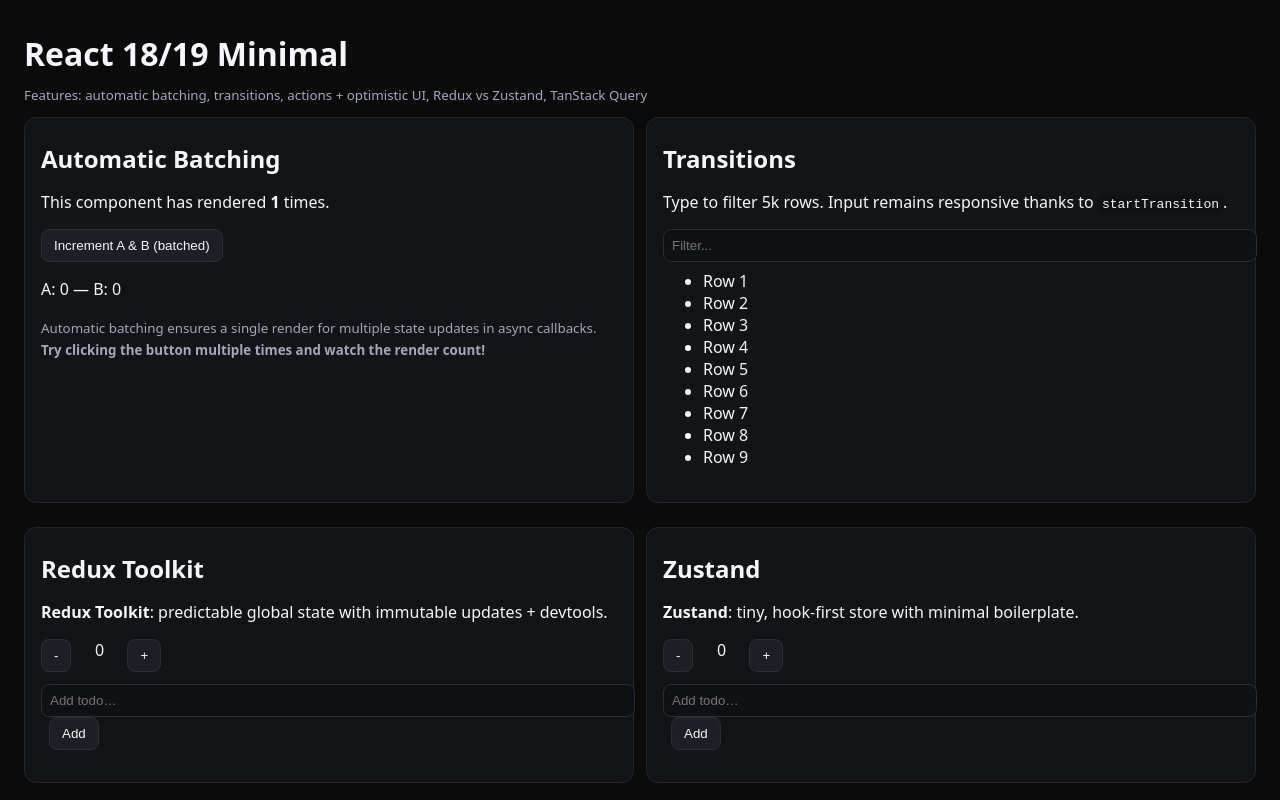
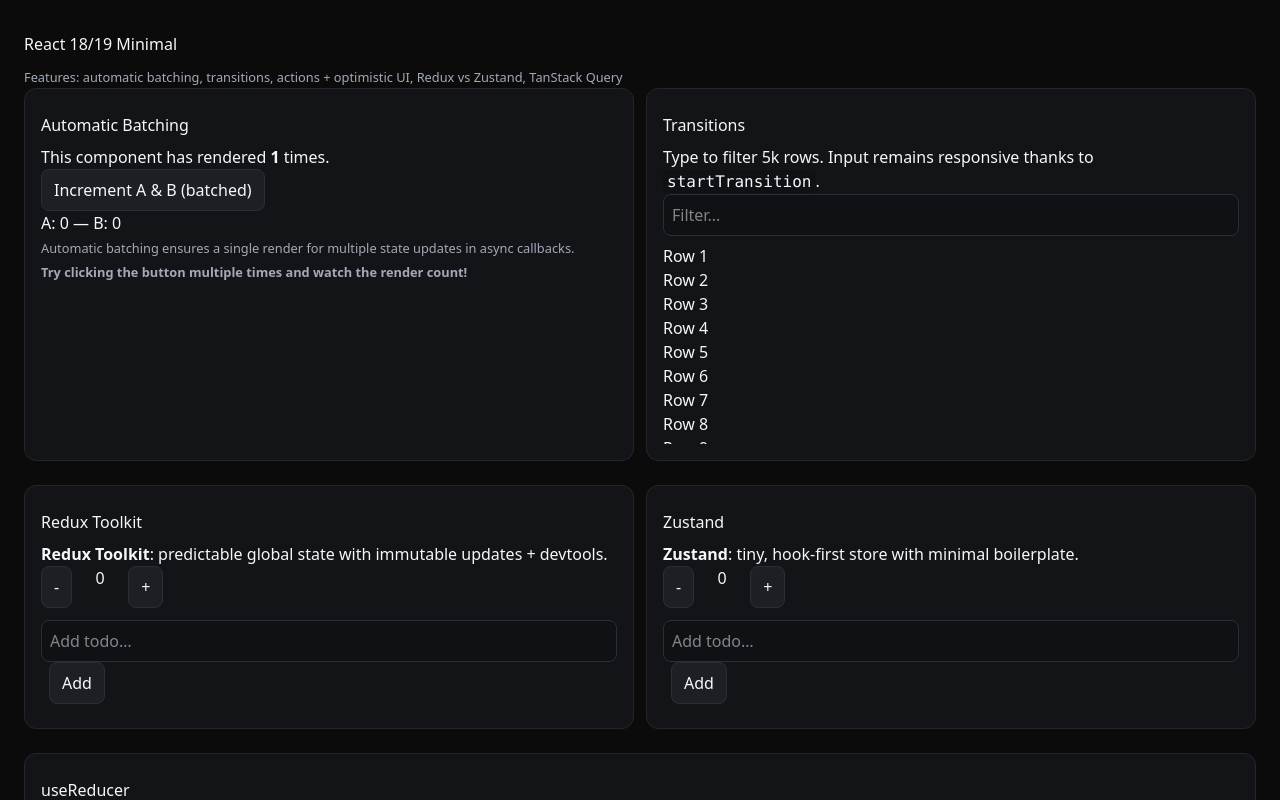
Before and after one commit to anton-karlovskiy/react-minimal-concepts-with-vite, a React (Vite) app: page / in a window 1280 px wide. Shown: the top 800 px of the page. Built offline with nearby package versions, Linux system fonts and the light colour scheme.

Commit message:
feat: set up tailwindcss

```diff
--- a/index.html
+++ b/index.html
@@ -7,7 +7,7 @@
     <style>
       body { font-family: ui-sans-serif, system-ui, -apple-system, Segoe UI, Roboto, Helvetica, Arial, "Apple Color Emoji", "Segoe UI Emoji"; margin: 0; padding: 24px; background: #0b0b0c; color: #f5f7fb; }
       a { color: #9ecbff; }
-      .card { background: #131417; border: 1px solid #24262b; border-radius: 12px; padding: 16px; margin: 12px 0; }
+      .card { background: #131417; border: 1px solid #24262b; border-radius: 12px; padding: 16px; }
       .row { display: flex; gap: 12px; flex-wrap: wrap; }
       button { border-radius: 8px; padding: 8px 12px; border: 1px solid #2b2e35; background:#1d1f24; color:#f5f7fb; cursor:pointer;}
       input, textarea { width: 100%; padding: 8px; border-radius: 8px; border: 1px solid #2b2e35; background:#0f1115; color:#f5f7fb;}
@@ -16,6 +16,7 @@
       h1,h2 { margin: 8px 0; }
       small { color:#a3a9b7; }
     </style>
+    <link href="/src/style.css" rel="stylesheet">
   </head>
   <body>
     <div id="root"></div>
--- a/src/App.tsx
+++ b/src/App.tsx
@@ -15,6 +15,7 @@ export default function App() {
       <main>
         <h1>React 18/19 Minimal</h1>
         <small>Features: automatic batching, transitions, actions + optimistic UI, Redux vs Zustand, TanStack Query</small>
+        <div className="space-y-6">
           <div className="row">
             <div className="card" style={{flex: "1 1 360px"}}>
               <h2>Automatic Batching</h2>
@@ -49,6 +50,7 @@ export default function App() {
             <h2>Actions + useOptimistic (React 19)</h2>
             <ActionsDemo />
           </div>
+        </div>
       </main>
     </Provider>
   );
--- /dev/null
+++ b/src/style.css
@@ -0,0 +1 @@
+@import "tailwindcss";
--- a/vite.config.ts
+++ b/vite.config.ts
@@ -1,7 +1,8 @@
-import { defineConfig } from "vite"
-import react from "@vitejs/plugin-react"
+import { defineConfig } from "vite";
+import react from "@vitejs/plugin-react";
+import tailwindcss from "@tailwindcss/vite";
 
 export default defineConfig({
-  plugins: [react()],
+  plugins: [react(), tailwindcss()],
   server: { port: 5173 }
-})
+});
```
Also changed, not shown: package.json (+7 -5 lines). Lines whose indentation alone changed are shown as unchanged.
